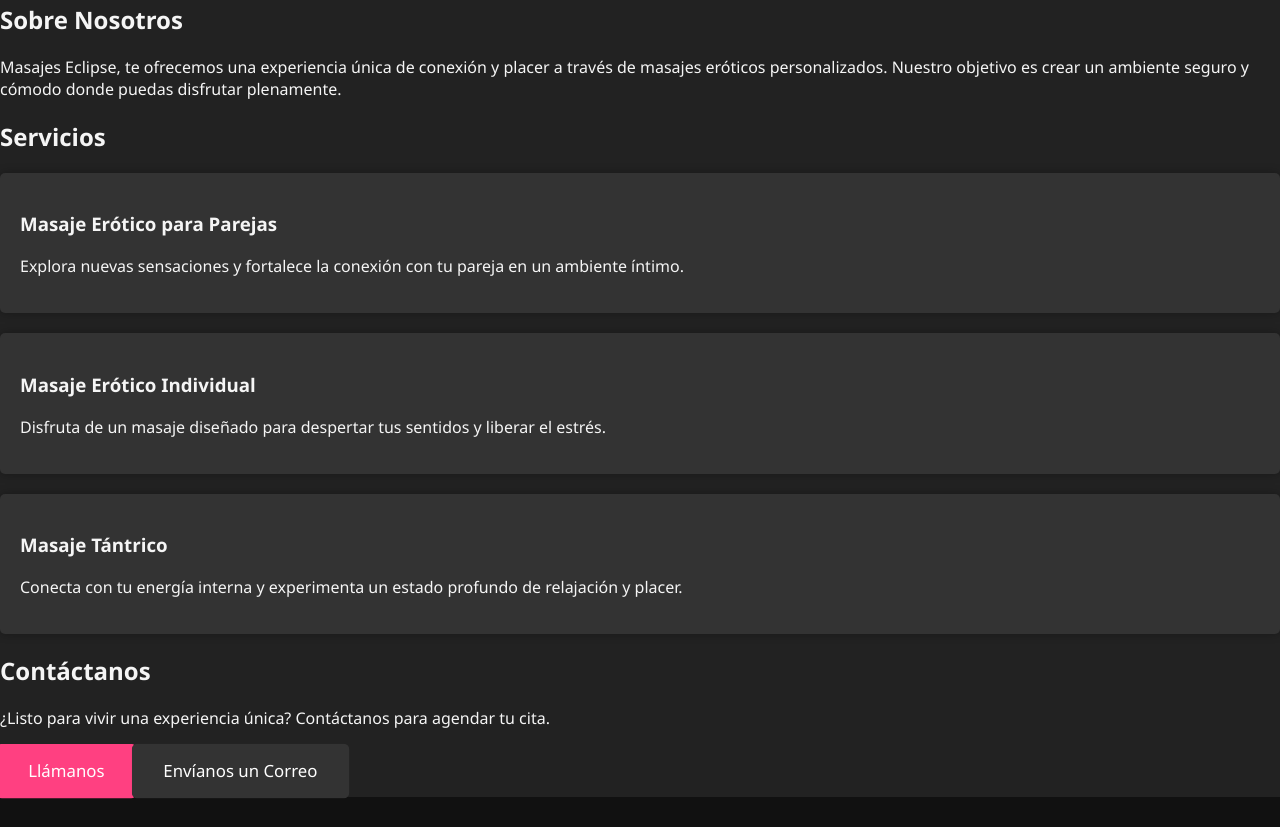
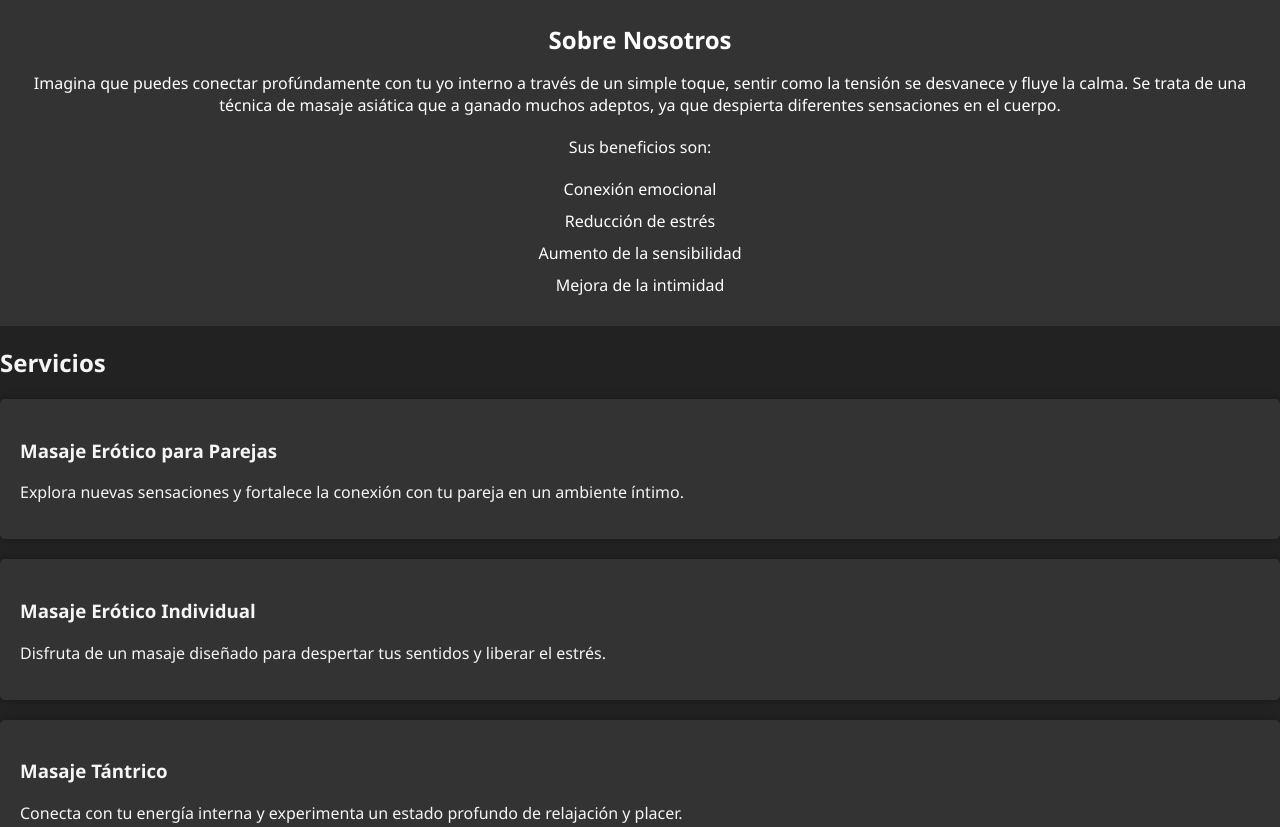
Before and after one commit to angelgarcia1908/masajes, a plain HTML site: page index.html in a window 1280 px wide. Shown: the part 949-1776 px from the top of the page. Drawn offline with Linux system fonts and the light colour scheme; a script that the page names is missing.

Commit message:
modified:   assets/css/style.css 	modified:   index.html

```diff
--- a/assets/css/style.css
+++ b/assets/css/style.css
@@ -85,12 +85,12 @@
 }
 
 .btn-primary {
-    background-color: #ff4081;
+    background-color: #ffd700;
     color: white;
 }
 
 .btn-primary:hover {
-    background-color: #e91e63;
+    background-color: #ffd700;
     transform: translateY(-3px);
 }
 
@@ -168,3 +168,33 @@
     padding: 20px 0;
     text-align: center;
 }
+
+#about {
+    background-color: #333;
+    padding: 20px;
+    text-align: center;
+}
+
+#about h2 {
+    font-size: 24px;
+    margin-bottom: 10px;
+    color: #fff;
+}
+
+#about p {
+    font-size: 16px;
+    margin-bottom: 20px;
+    color: #fff;
+}
+
+#about ul {
+    list-style: none;
+    padding: 0;
+    margin: 0;
+}
+
+#about li {
+    font-size: 16px;
+    margin-bottom: 10px;
+    color: #fff;
+}
--- a/index.html
+++ b/index.html
@@ -29,7 +29,16 @@
     <section id="about">
         <div class="container">
             <h2 class="fade-in">Sobre Nosotros</h2>
-            <p class="fade-in">Masajes Eclipse, te ofrecemos una experiencia única de conexión y placer a través de masajes eróticos personalizados. Nuestro objetivo es crear un ambiente seguro y cómodo donde puedas disfrutar plenamente.</p>
+            <div class="about-text">
+                <p class="text-center">Imagina que puedes conectar profúndamente con tu yo interno a través de un simple toque, sentir como la tensión se desvanece y fluye la calma. Se trata de una técnica de masaje asiática que a ganado muchos adeptos, ya que despierta diferentes sensaciones en el cuerpo.</p>
+                <p class="text-center">Sus beneficios son:</p>
+                <ul class="text-center">
+                    <li>Conexión emocional</li>
+                    <li>Reducción de estrés</li>
+                    <li>Aumento de la sensibilidad</li>
+                    <li>Mejora de la intimidad</li>
+                </ul>
+            </div>
         </div>
     </section>
 
@@ -51,15 +60,6 @@
         </div>
     </section>
 
-    <section id="contact">
-        <div class="container">
-            <h2 class="fade-in">Contáctanos</h2>
-            <p class="fade-in">¿Listo para vivir una experiencia única? Contáctanos para agendar tu cita.</p>
-            <a href="tel:+50512345678" class="btn-primary pulse">Llámanos</a>
-            <a href="mailto:info@placeryrelajacion.com" class="btn-secondary pulse">Envíanos un Correo</a>
-        </div>
-    </section>
-
     <footer>
         <div class="container">
             <p>&copy; 2024 Placer & Relajación. Todos los derechos reservados.</p>
```
